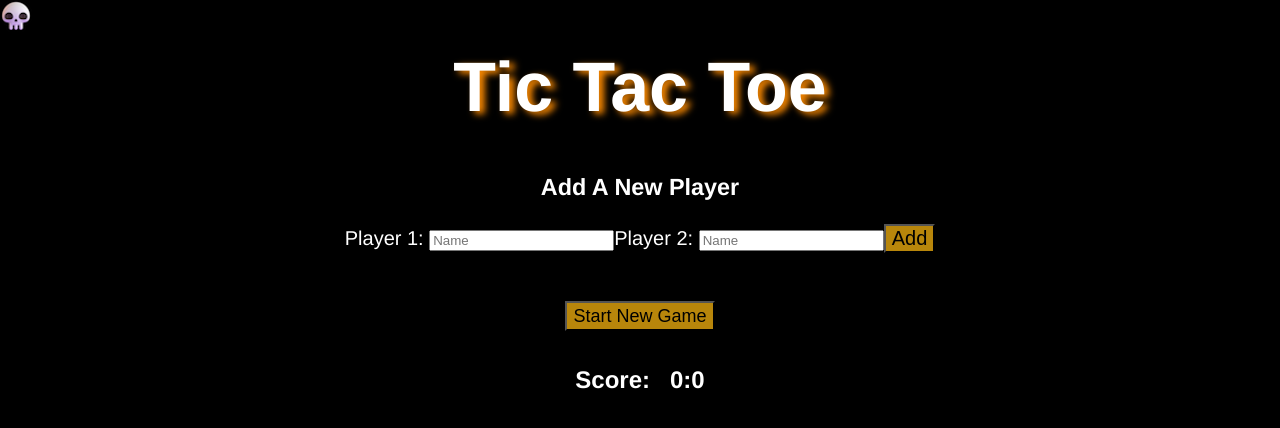
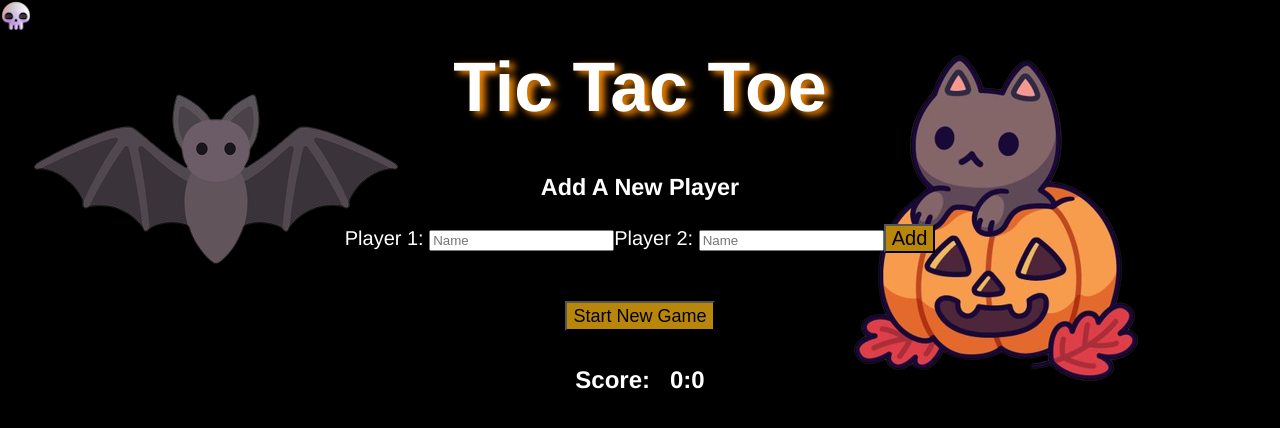
Before and after one commit to Alhaadee/tictactoe_frontend_project, a React (Create React App) app: page / in a window 1280 px wide. Shown: the top 428 px of the page. Built offline with nearby package versions, Linux system fonts and the light colour scheme.

Commit message:
background images

```diff
--- a/src/App.css
+++ b/src/App.css
@@ -1,6 +1,6 @@
 
 body{
-  background-color: black;
+  background: url("./assets/cat-pumpkin.png") no-repeat top right fixed, url("./assets/bat.png") no-repeat fixed black;
   color: white;
   text-align: center;
   font-family:  Helvetica, Arial, sans-serif;
```
Also changed, not shown: src/assets/bat.png (added), src/assets/cat-pumpkin.png (added).
